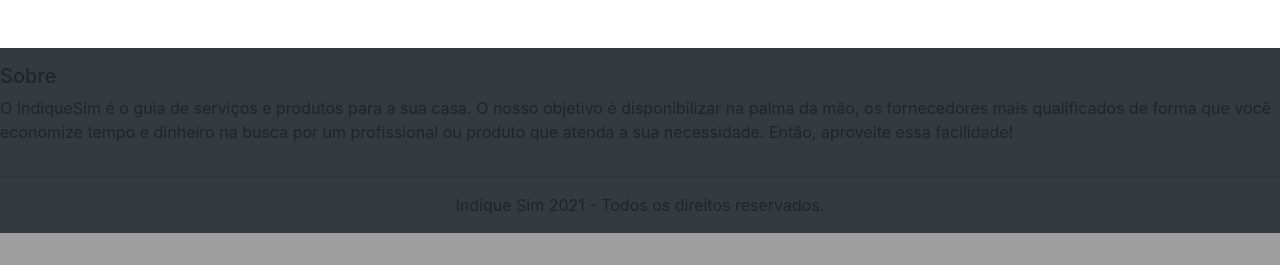
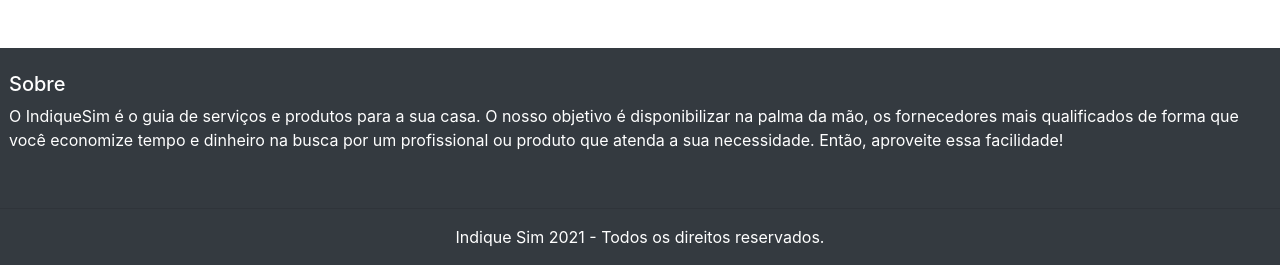
Before and after one commit to Cindyyt/AgoraVai, a Django app: page /cadastros/categorias in a window 1280 px wide. Shown: the part 1167-1432 px from the top of the page. Before the commit the page ends 1400 px from the top, so only its background shows below. Run offline with Django 3.2, Linux system fonts and the light colour scheme; the visitor is signed in with stand-in values (Sample User, id 1); data that the repository does not hold is empty; some libraries are stand-ins or nearby versions.

Commit message:
Ajustado o Rodapé
Ajustado a cor do rodapé(Sobre) da index que não estava legível, e centralizado o texto.

```diff
--- a/templates/base.html
+++ b/templates/base.html
@@ -133,9 +133,9 @@
      <footer class="bg-dark">
         <div class="container-footer mt-5">
             <div class="row">
-                <div class="col-md-12 pt-3">
-                    <h5 class="letra-rodape">Sobre</h5>
-                    <p class="letra-rodape">O IndiqueSim é o guia de serviços e produtos para a sua casa.
+                <div class="col-md-12 p-4">
+                    <h5 class="text-white">Sobre</h5>
+                    <p class="text-white">O IndiqueSim é o guia de serviços e produtos para a sua casa.
                         O nosso objetivo é disponibilizar na palma da mão, os fornecedores mais qualificados
                         de forma que você economize tempo e dinheiro na busca por um profissional ou
                         produto que atenda a sua necessidade. Então, aproveite essa facilidade!</p>
@@ -146,7 +146,7 @@
         <div class="container">
             <div class="row">
                 <div class="col-md-12">
-                    <p class="text-center letra-rodape">Indique Sim 2021 - Todos os direitos reservados.</p>
+                    <p class="text-center text-white">Indique Sim 2021 - Todos os direitos reservados.</p>
                 </div>
             </div>
         </div>
```
